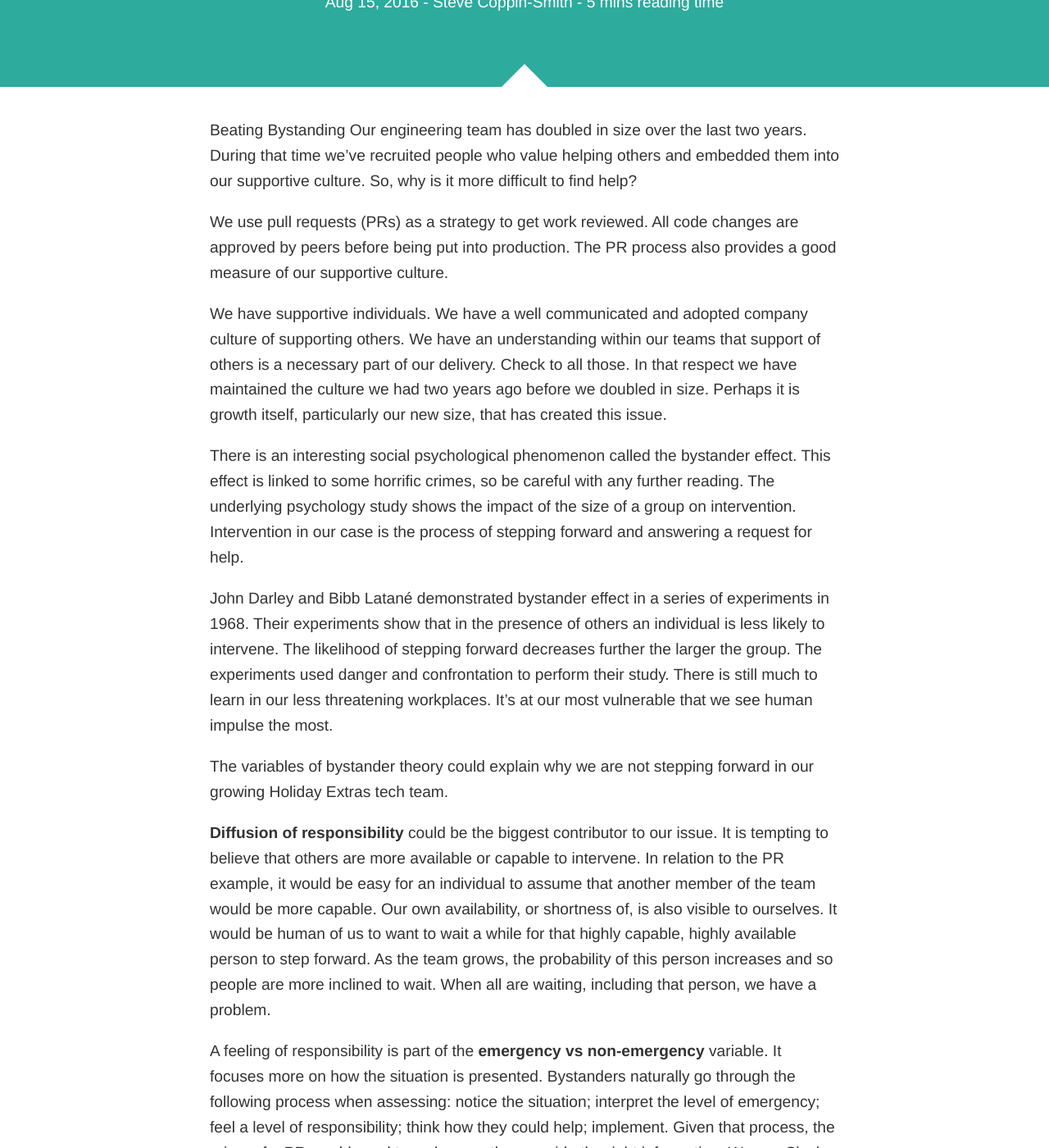
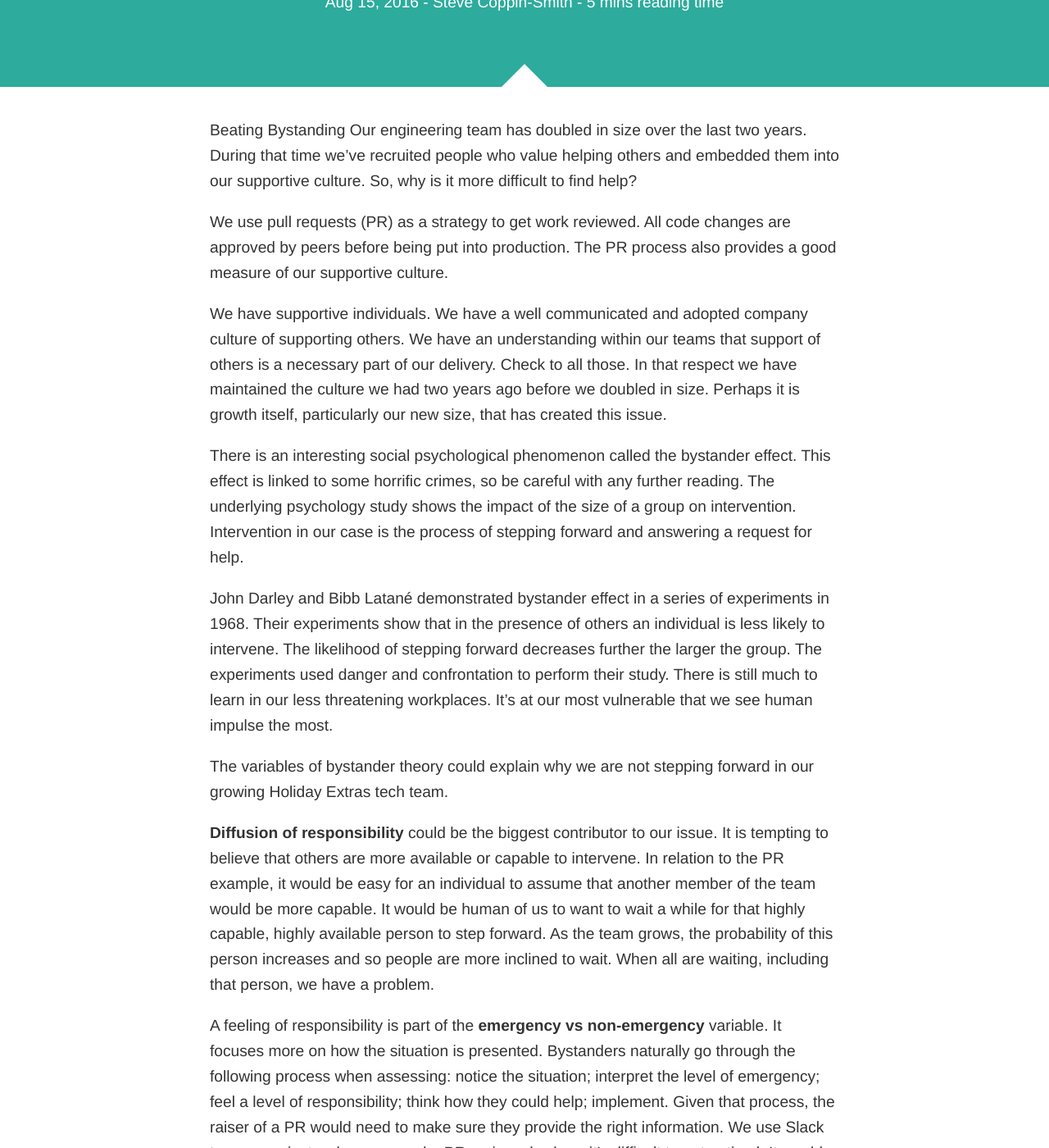
Before and after one commit to holidayextras/holidayextras.github.com, a Jekyll site: the page built from _posts/2016-08-15-beating-bystanding.md, in a window 1280 px wide and 1400 px high, scrolled down 371 px. Shown: the whole window at 82% size. Built offline with Jekyll 4.4.1, drawn with Linux system fonts in a browser that asks for light colours; nearby versions of some CDN libraries; comment, search, counter and statistics services are not loaded.

Commit message:
Making changes from Dan's comments

```diff
--- a/_posts/2016-08-15-beating-bystanding.md
+++ b/_posts/2016-08-15-beating-bystanding.md
@@ -10,7 +10,7 @@ excerpt: We have supportive individuals. We have a well communicated and adopted
 Beating Bystanding
 Our engineering team has doubled in size over the last two years. During that time we’ve recruited people who value helping others and embedded them into our supportive culture. So, why is it more difficult to find help?
 
-We use pull requests (PRs) as a strategy to get work reviewed. All code changes are approved by peers before being put into production. The PR process also provides a good measure of our supportive culture.
+We use pull requests (PR) as a strategy to get work reviewed. All code changes are approved by peers before being put into production. The PR process also provides a good measure of our supportive culture.
 
 We have supportive individuals. We have a well communicated and adopted company culture of supporting others. We have an understanding within our teams that support of others is a necessary part of our delivery. Check to all those. In that respect we have maintained the culture we had two years ago before we doubled in size. Perhaps it is growth itself, particularly our new size, that has created this issue.
 
@@ -20,7 +20,7 @@ John Darley and Bibb Latané demonstrated bystander effect in a series of experi
 
 The variables of bystander theory could explain why we are not stepping forward in our growing Holiday Extras tech team.
 
-**Diffusion of responsibility** could be the biggest contributor to our issue. It is tempting to believe that others are more available or capable to intervene. In relation to the PR example, it would be easy for an individual to assume that another member of the team would be more capable. Our own availability, or shortness of, is also visible to ourselves. It would be human of us to want to wait a while for that highly capable, highly available person to step forward. As the team grows, the probability of this person increases and so people are more inclined to wait. When all are waiting, including that person, we have a problem.
+**Diffusion of responsibility** could be the biggest contributor to our issue. It is tempting to believe that others are more available or capable to intervene. In relation to the PR example, it would be easy for an individual to assume that another member of the team would be more capable. It would be human of us to want to wait a while for that highly capable, highly available person to step forward. As the team grows, the probability of this person increases and so people are more inclined to wait. When all are waiting, including that person, we have a problem.
 
 A feeling of responsibility is part of the **emergency vs non-emergency** variable. It focuses more on how the situation is presented. Bystanders naturally go through the following process when assessing: notice the situation; interpret the level of emergency; feel a level of responsibility; think how they could help; implement. Given that process, the raiser of a PR would need to make sure they provide the right information. We use Slack to communicate when we need a PR reviewed, where it’s difficult to get noticed. It would be easy to write “Got a PR, a little help?” and get frustrated that no one understands the urgency or feels responsible. Include that it needs to be merged today, to solve this business goal and here’s the expertise we need to assess. That would help bystanders to go through their process and put themselves forward to help.
 
```
